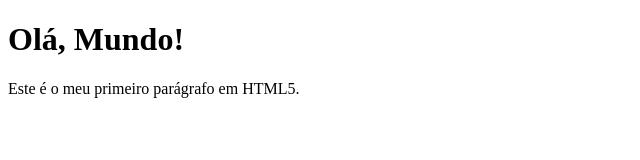
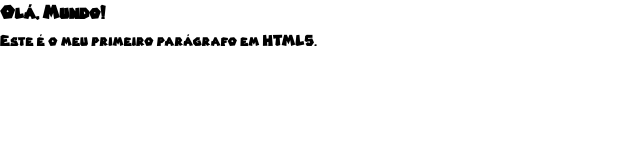
Before and after one commit to VITOR200810/TurmasSenai_Amaral_2B, a plain HTML site: page index.html in a window 1280 px wide. Shown: the whole page, without its empty margins (0-640 px from the left). Drawn offline with Linux system fonts and the light colour scheme.

Commit message:
fonte mario

```diff
--- /dev/null
+++ b/css/estilos.css
@@ -0,0 +1,19 @@
+@charset "UTF-8";
+
+@import "reset.css";
+@import "cores.css";
+
+@font-face{
+    font-family:Mario;
+    src: url(fontes/retro_mario/RetroMario-Regular.otf);
+}
+
+body{
+    font-family:Mario;
+}
+
+h1{
+    font-size: larger;
+    font-style: normal;
+    font-family: Mario;
+}
--- /dev/null
+++ b/css/reset.css
@@ -0,0 +1,36 @@
+css/* 1. Altera o modelo de caixa para incluir bordas e preenchimentos no tamanho total */
+*, *::before, *::after {
+  box-sizing: border-box;
+}
+
+/* 2. Remove margens padrões de elementos comuns */
+* {
+  margin: 0;
+  padding: 0;
+}
+
+/* 3. Garante que a altura da página ocupe toda a tela e melhora a rolagem */
+html, body {
+  height: 100%;
+}
+
+body {
+  line-height: 1.5;
+  -webkit-font-smoothing: antialiased;
+}
+
+/* 4. Melhora a renderização de elementos de mídia */
+img, picture, video, canvas, svg {
+  display: block;
+  max-width: 100%;
+}
+
+/* 5. Remove fontes padrões de elementos de formulário */
+input, button, textarea, select {
+  font: inherit;
+}
+
+/* 6. Evita que quebras de linha estranhas aconteçam em títulos e parágrafos */
+p, h1, h2, h3, h4, h5, h6 {
+  overflow-wrap: break-word;
+}
--- a/index.html
+++ b/index.html
@@ -2,11 +2,14 @@
 <html lang="pt-BR">
 <head>
     <meta charset="UTF-8">
-     <meta name="description" content="..." />
-     <meta name="author" content="Vitor" />
-    <link rel="stylesheet" src="styles.css" />
-    <link rel="icon" type="image/png" href="/images/favicon.png" />
-    <title>Minha Primeira Página</title>
+    <meta name="description" content="..." />
+    <meta name="author" content="Vitor" />
+    <link rel="icon" type="image/png" href="favicon.png" />
+
+    <title>TESTE Página</title>
+    <link rel="stylesheet" href="css/estilos.css">
+
+
 </head>
 <body>
     <h1>Olá, Mundo!</h1>
```
Also changed, not shown: css/cores.css (added), css/fontes/retro_mario/!!! READ THIS FIRST !!!.txt (added), css/fontes/retro_mario/Retro Mario - Dafont Cover.png (added), css/fontes/retro_mario/RetroMario-Regular.otf (added), favicon.png (added), sytles.css (deleted), teste.txt (deleted), 1 other file.
